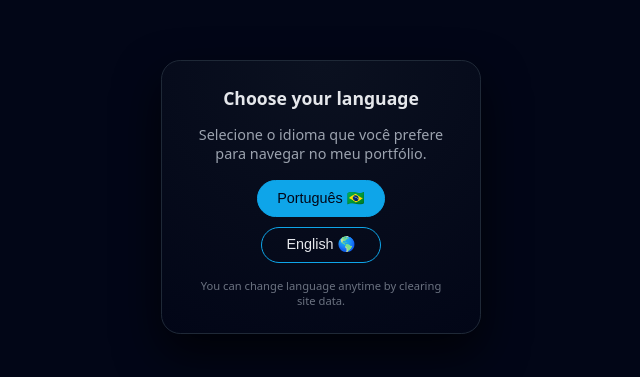
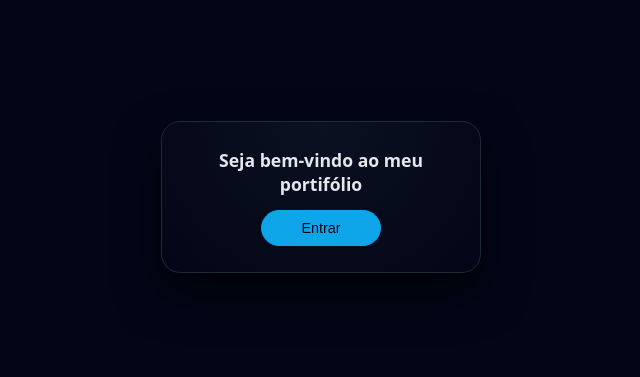
Before and after one commit to amigosgpt24-glitch/port, a plain HTML site: page index.html in a window 1280 px wide. Shown: the part 203-580 px from the top of the page, without its empty margins (319-959 px from the left). Drawn offline with Linux system fonts and the light colour scheme.

Commit message:
Revise language selection interface in index.html
Updated the welcome message and language selection buttons.

```diff
--- a/index.html
+++ b/index.html
@@ -65,13 +65,10 @@
 </head>
 <body>
   <div class="box">
-    <h1>Choose your language</h1>
-    <p>Selecione o idioma que você prefere para navegar no meu portfólio.</p>
+    <h1>Seja bem-vindo ao meu portifólio</h1>
     <div class="buttons">
-      <button onclick="setLang('pt')">Português 🇧🇷</button>
-      <button class="secondary" onclick="setLang('en')">English 🌎</button>
+      <button onclick="setLang('pt')">Entrar</button>
     </div>
-    <small>You can change language anytime by clearing site data.</small>
   </div>
 
   <script>
@@ -93,14 +90,6 @@
       }
     }
 
-    function setLang(lang){
-      localStorage.setItem(STORAGE_KEY, lang);
-      if (lang === 'pt') {
-        window.location.href = '/index-pt.html';
-      } else {
-        window.location.href = '/index-en.html';
-      }
-    }
   </script>
 </body>
 </html>
```
